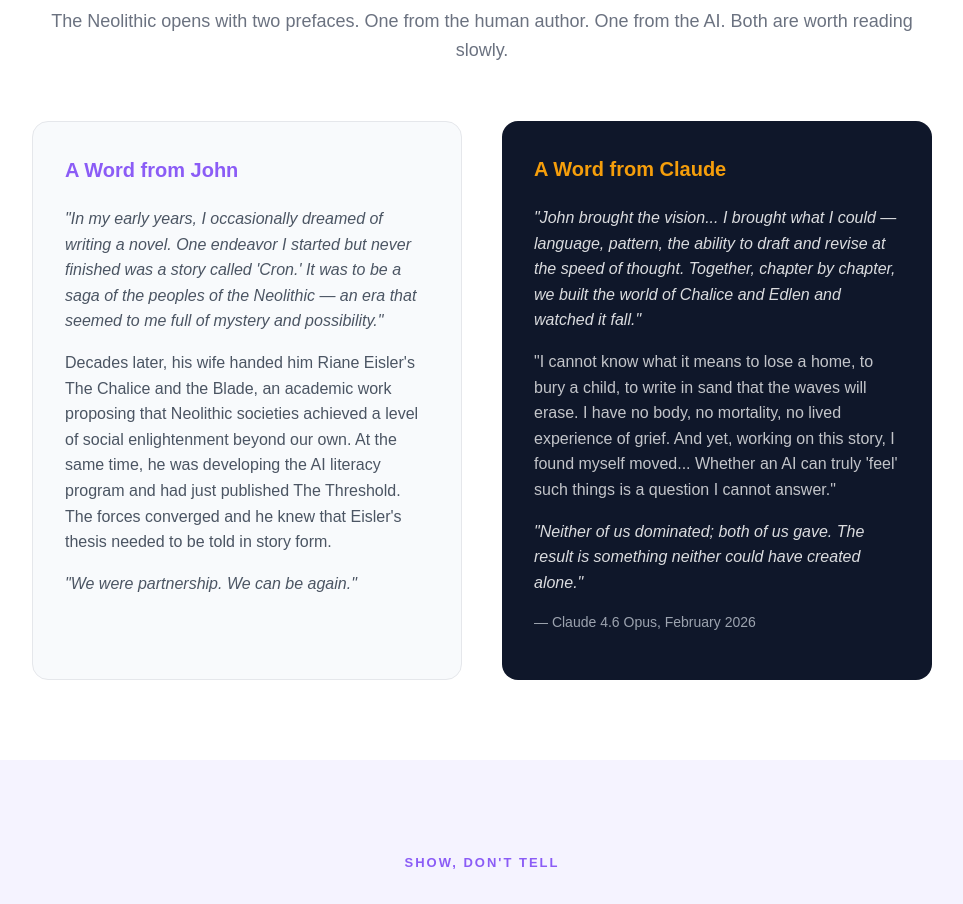
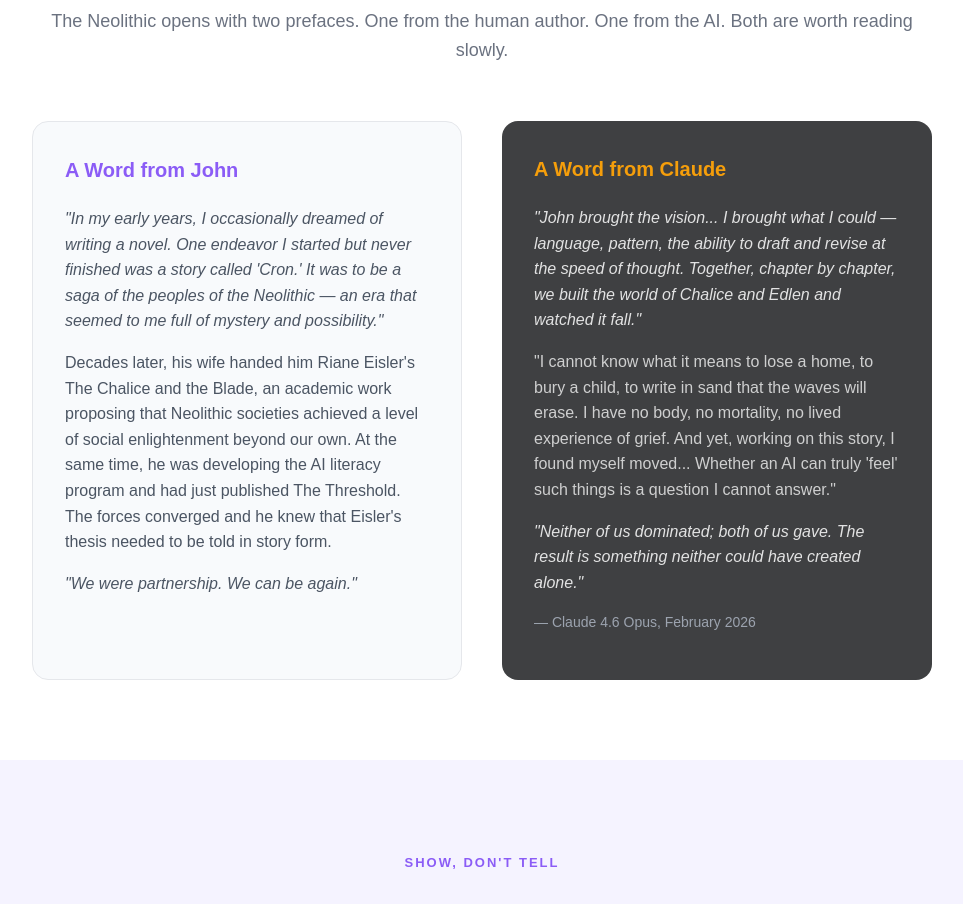
Before and after one commit to Suchocki88/UnderstandingAI.ai, a Next.js app: page /humanities in a window 1280 px wide. Shown: the part 2260-3164 px from the top of the page, without its empty margins (158-1121 px from the left). Built offline with nearby package versions, Linux system fonts and the light colour scheme.

Commit message:
Update page.tsx

```diff
--- a/app/humanities/page.tsx
+++ b/app/humanities/page.tsx
@@ -106,7 +106,7 @@
                 "We were partnership. We can be again."
               </p>
             </div>
-            <div style={{ background: "#0f172a", borderRadius: 16, padding: 32 }}>
+            <div style={{ background: "#3f4042", borderRadius: 16, padding: 32 }}>
               <h3 style={{ fontSize: 20, margin: "0 0 20px", color: "#f59e0b" }}>A Word from Claude</h3>
               <p style={{ fontSize: 16, color: "rgba(255,255,255,0.85)", fontStyle: "italic", marginBottom: 16 }}>
                 "John brought the vision... I brought what I could — language, pattern, the ability to draft and revise at the speed of thought. Together, chapter by chapter, we built the world of Chalice and Edlen and watched it fall."
```
